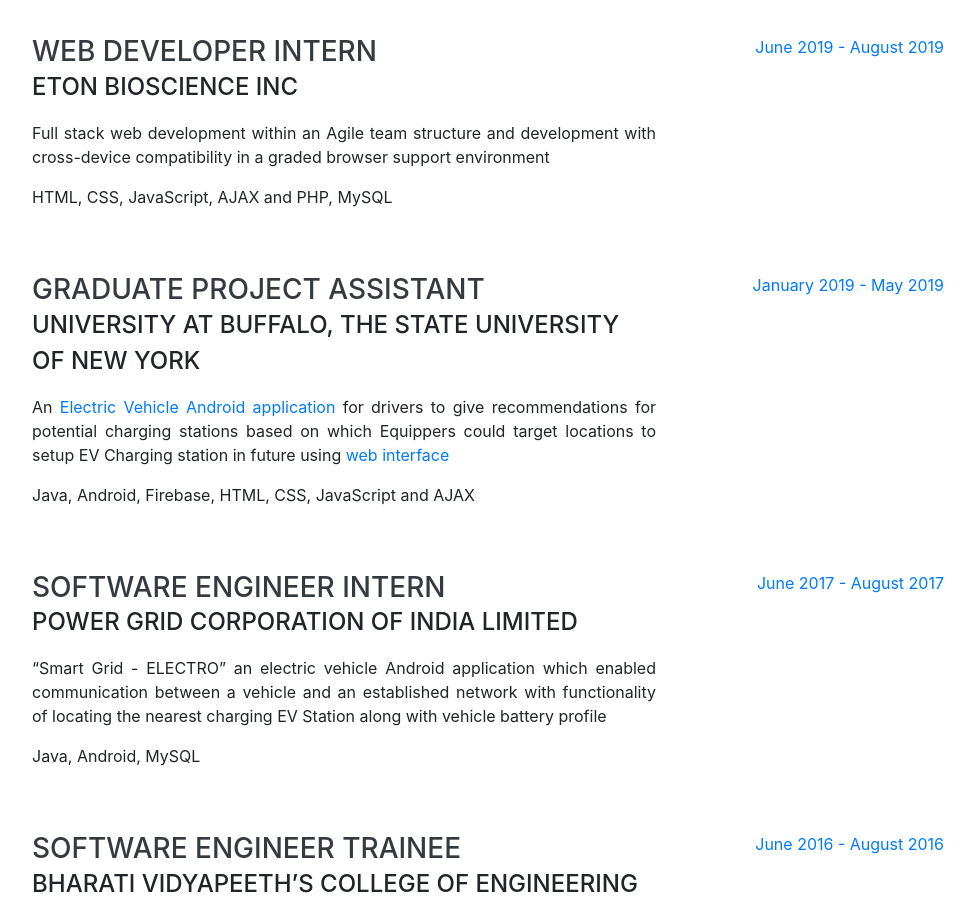
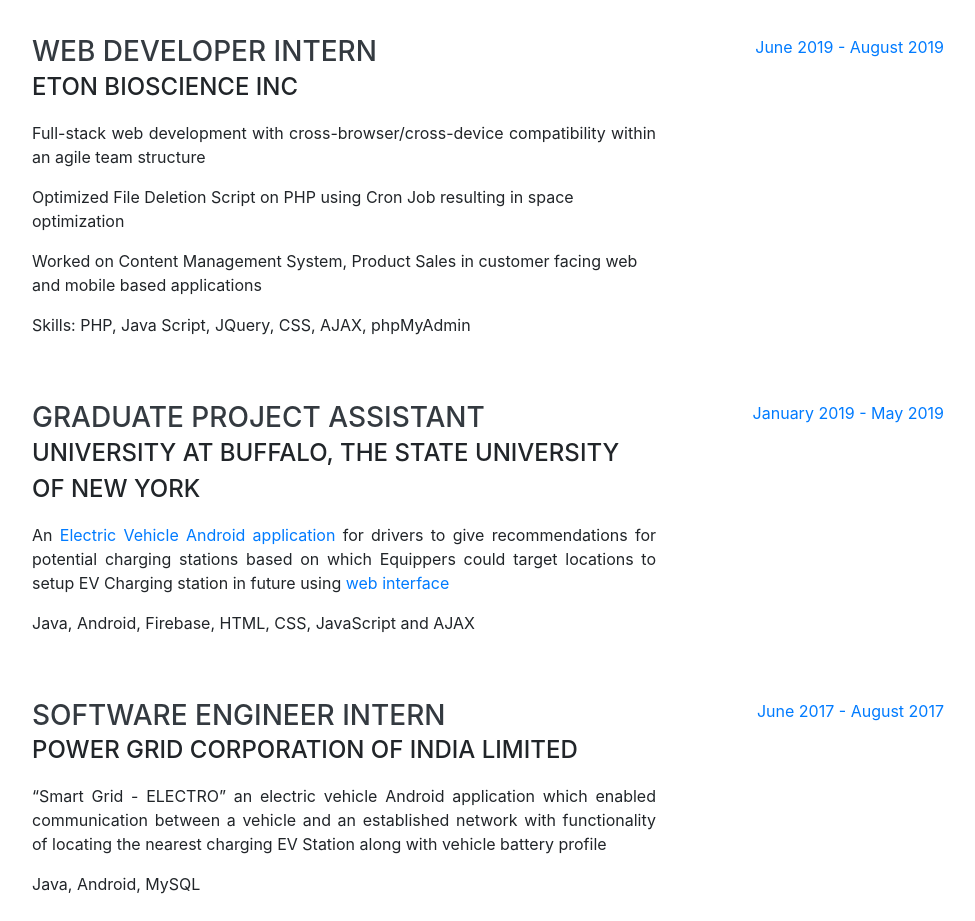
Before and after one commit to krishnasehgal/krishnasehgal.github.io, a website with bundled scripts: page index.html in a window 1280 px wide. Shown: the part 900-1821 px from the top of the page, without its empty margins (288-1263 px from the left). Built offline with nearby package versions, Linux system fonts and the light colour scheme; a web font is replaced by a local one.

Commit message:
Updated Eton profile

```diff
--- a/index.html
+++ b/index.html
@@ -107,8 +107,11 @@
           <div class="resume-content">
             <h3 class="mb-0">Web Developer Intern</h3>
             <div class="subheading mb-3">Eton Bioscience INC</div>
-            <p style="text-align: justify;">Full stack web development within an Agile team structure and development with cross-device compatibility in a graded browser support environment</p>
-			  <p>HTML, CSS, JavaScript, AJAX and PHP, MySQL</p>
+            <p style="text-align: justify;">Full-stack web development with cross-browser/cross-device compatibility within an agile team structure</p>
+		  		<p>Optimized File Deletion Script on PHP using Cron Job resulting in space optimization</p>
+		  <p>Worked on Content Management System, Product Sales in customer facing web and mobile based applications</p>
+		  <p>Skills: PHP, Java Script, JQuery, CSS, AJAX, phpMyAdmin</p>
+
           </div>
           <div class="resume-date text-md-right">
             <span class="text-primary">June 2019 - August 2019</span>
```
